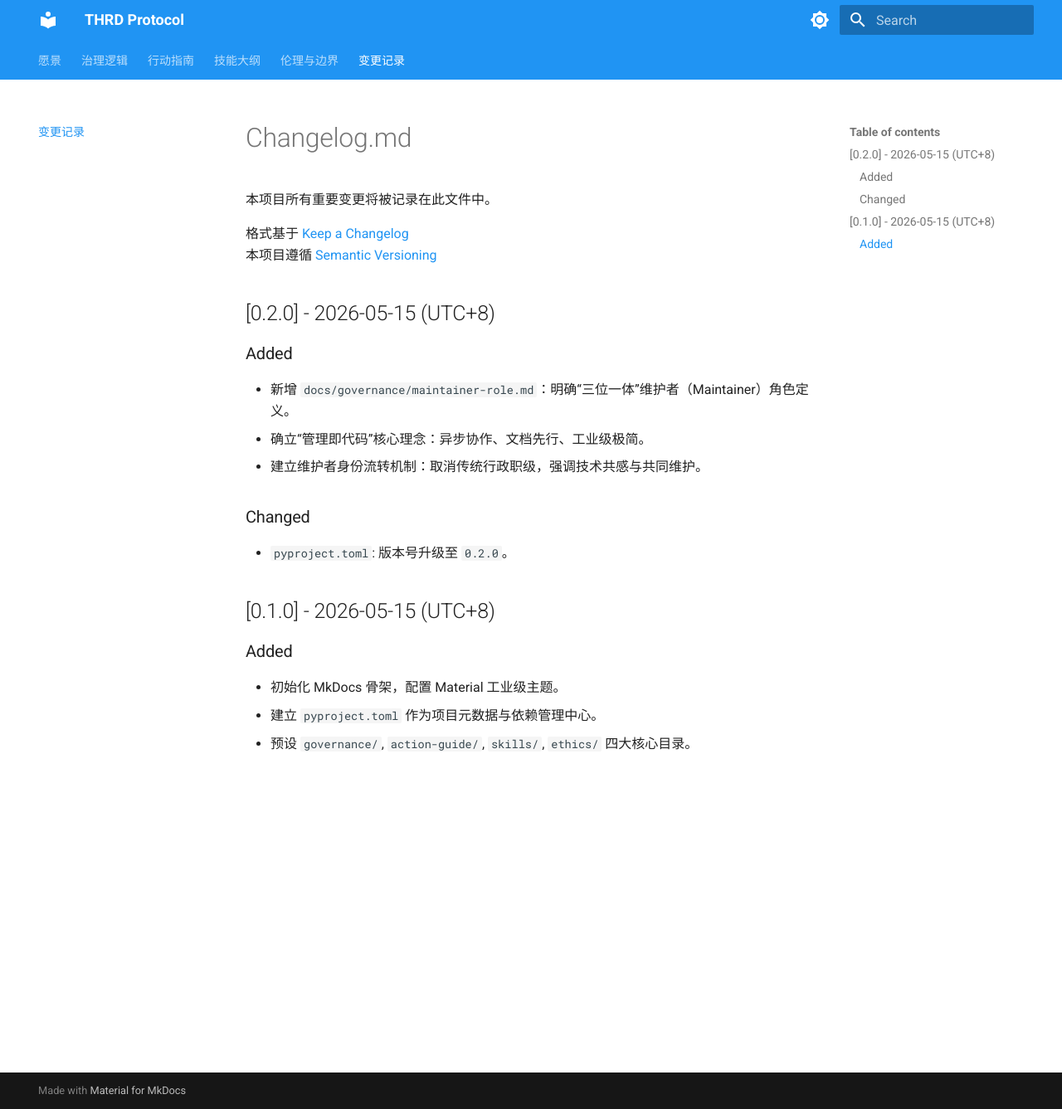
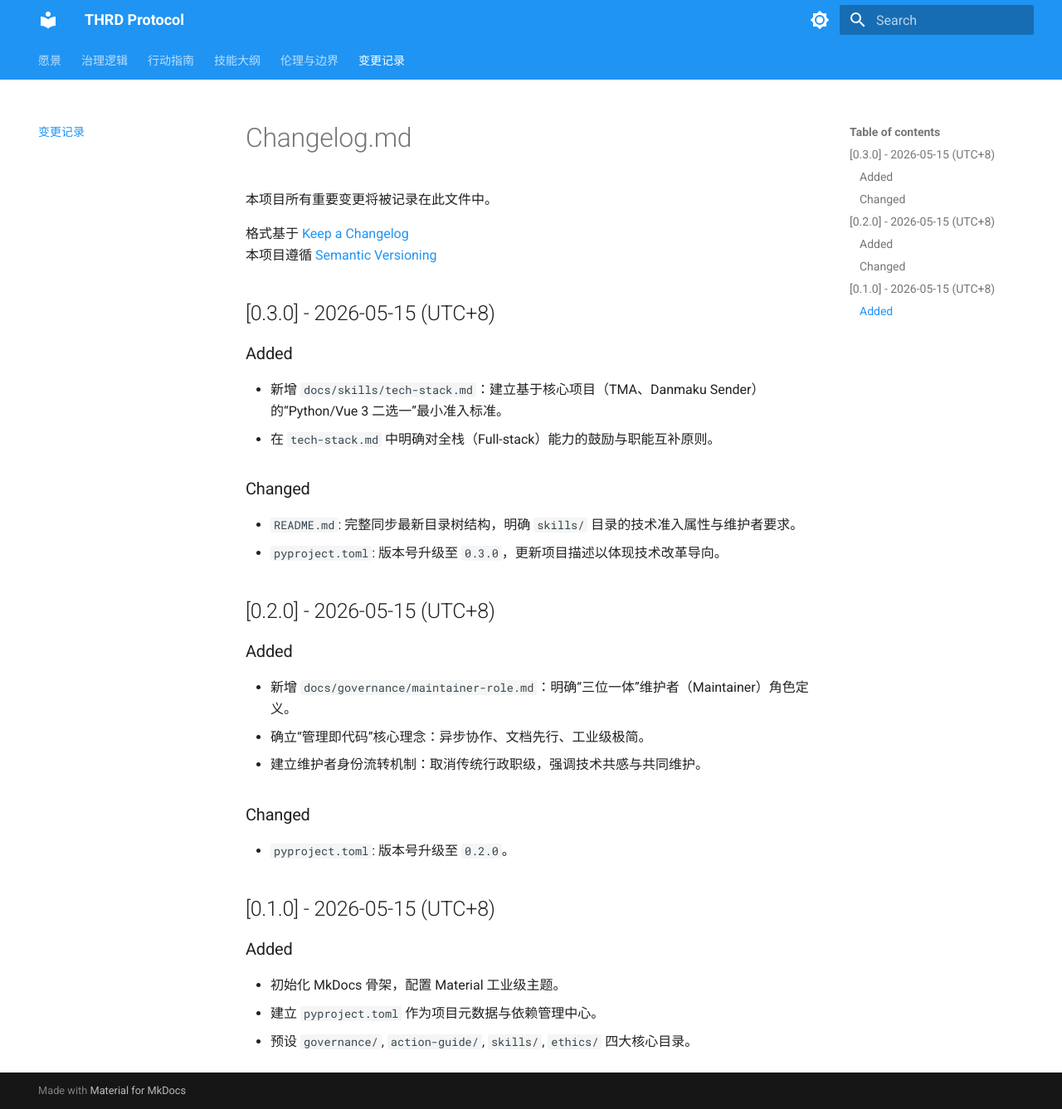
Before and after one commit to TouhouGleaners/THRD-Protocol, an MkDocs documentation site: the page built from docs/changelog.md, in a window 1280 px wide and 1337 px high. Shown: the whole window at 83% size. Built offline with MkDocs 1.6.1 and Material for MkDocs 9.7.7, drawn with Linux system fonts in a browser that asks for light colours.

Commit message:
feat(skills): 确立 Python/Vue 3 二选一最小技术准入标准并更新 README (#3)

```diff
--- a/docs/changelog.md
+++ b/docs/changelog.md
@@ -4,6 +4,16 @@
 
 格式基于 [Keep a Changelog](https://keepachangelog.com/zh-CN/1.1.0/)
 本项目遵循 [Semantic Versioning](https://semver.org/lang/zh-CN/)
+
+## [0.3.0] - 2026-05-15 (UTC+8)
+
+### Added
+- 新增 `docs/skills/tech-stack.md`：建立基于核心项目（TMA、Danmaku Sender）的“Python/Vue 3 二选一”最小准入标准。
+- 在 `tech-stack.md` 中明确对全栈（Full-stack）能力的鼓励与职能互补原则。
+
+### Changed
+- `README.md`: 完整同步最新目录树结构，明确 `skills/` 目录的技术准入属性与维护者要求。
+- `pyproject.toml`: 版本号升级至 `0.3.0`，更新项目描述以体现技术改革导向。
 
 ## [0.2.0] - 2026-05-15 (UTC+8)
 
--- a/pyproject.toml
+++ b/pyproject.toml
@@ -4,7 +4,7 @@ build-backend = "setuptools.build_meta"
 
 [project]
 name = "thrd-protocol"
-version = "0.2.0"
+version = "0.3.0"
 description = "Teahouse of Recollected Dreams 管理改革大纲与行动指南"
 readme = "README.md"
 authors = [
```
Also changed, not shown: README.md (+3 -3 lines), docs/skills/tech-stack.md (added, +57 -0 lines).
